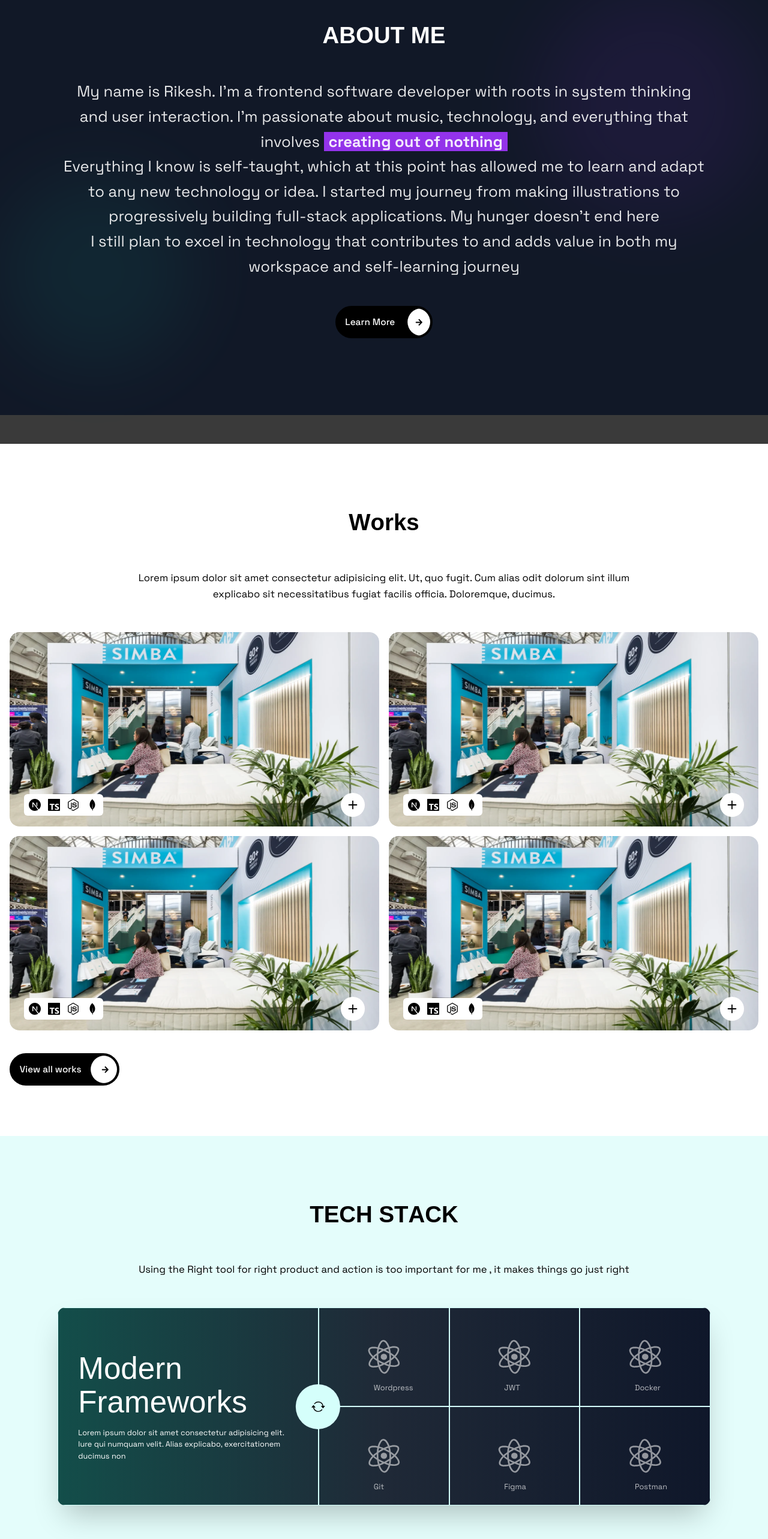
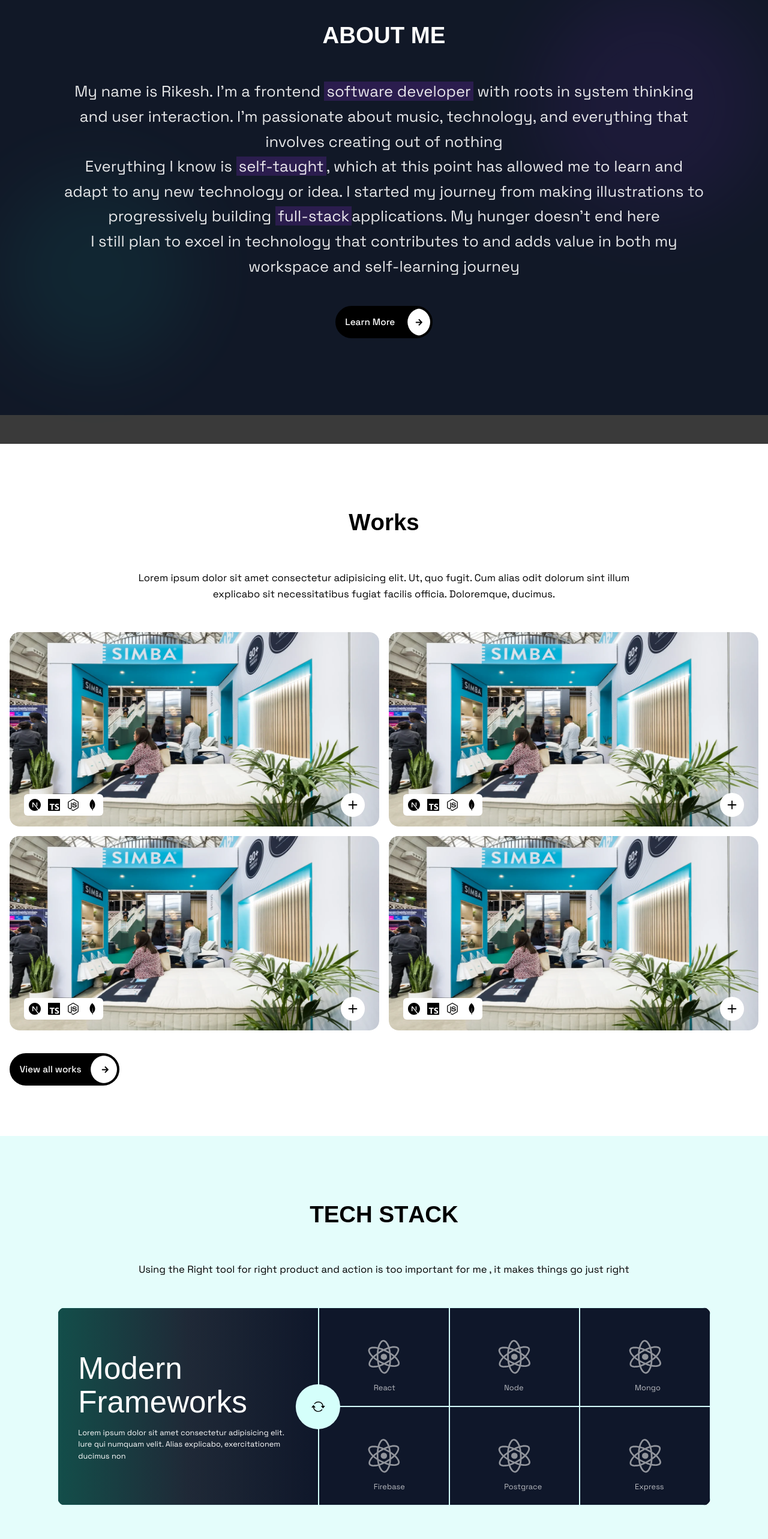
Before and after one commit to derikesh/myPortfolio, a Next.js app: page / in a window 1280 px wide. Shown: the part 960-3526 px from the top of the page at 60% size. Built offline with nearby package versions, Linux system fonts and the light colour scheme; a web font is replaced by a local one.

Commit message:
tech stack animation

```diff
--- a/package.json
+++ b/package.json
@@ -16,6 +16,8 @@
     "@studio-freight/lenis": "^1.0.42",
     "autoprefixer": "^10.4.21",
     "framer-motion": "^12.23.0",
+    "loadash": "^1.0.0",
+    "lodash": "^4.17.21",
     "next": "15.3.4",
     "next-themes": "^0.4.6",
     "postcss": "^8.5.6",
@@ -25,6 +27,7 @@
     "tailwindcss": "^3.4.17"
   },
   "devDependencies": {
+    "@types/lodash": "^4.17.20",
     "@types/node": "^20",
     "@types/react": "^19",
     "@types/react-dom": "^19",
--- a/src/app/assets/landingVector/LandingVector.tsx
+++ b/src/app/assets/landingVector/LandingVector.tsx
@@ -8,13 +8,13 @@
 }
 
 // Throttle function for performance
-const throttle = (func: Function, limit: number) => {
+export const throttle = (func: Function, limit: number) => {
   let inThrottle: boolean;
   return function(this: any, ...args: any[]) {
-    if (!inThrottle) {
+    if (inThrottle) {
       func.apply(this, args);
-      inThrottle = true;
-      setTimeout(() => inThrottle = false, limit);
+      inThrottle = false;
+      setTimeout(() => inThrottle =true, limit);
     }
   };
 };
--- a/src/app/components/Common/AnimatedDiv.tsx
+++ b/src/app/components/Common/AnimatedDiv.tsx
@@ -1,12 +1,14 @@
+'use client'
+
 import { motion } from "framer-motion";
 
 const AnimatedDiv = ({ children }: { children: React.ReactNode }) => {
   return (
     <motion.div
-      initial={{ opacity: 0, y: 20 }}
+      initial={{ opacity: 0, y: 60 }}
       whileInView={{ opacity: 1, y: 0 }}
       viewport={{ once: true }}
-      transition={{ duration: 0.5, ease: "easeOut" }}
+      transition={{ duration: 0.3, ease: "easeOut" }}
     >
       {children}
     </motion.div>
--- a/src/app/components/Home/AboutSection.tsx
+++ b/src/app/components/Home/AboutSection.tsx
@@ -29,15 +29,15 @@
 
           <AnimatedDiv>
             <p>
-              My name is Rikesh. I’m a frontend software developer with roots in
+              My name is Rikesh. I’m a frontend <span className="bg-purple-600/20 px-1">software developer</span> with roots in
               system thinking and user interaction. I’m passionate about music,
-              technology, and everything that involves <span className="bg-purple-600 px-2 font-bold">creating out of nothing</span>
+              technology, and everything that involves creating out of nothing
             </p>
 
             <p>
-              Everything I know is self-taught, which at this point has allowed me
+              Everything I know is <span className="bg-purple-600/20 px-1">self-taught</span>, which at this point has allowed me
               to learn and adapt to any new technology or idea. I started my journey
-              from making illustrations to progressively building full-stack
+              from making illustrations to progressively building <span className="bg-purple-600/20 px-1">full-stack</span>
               applications. My hunger doesn’t end here
             </p>
 
--- a/src/app/components/Home/Technology/TechStack.tsx
+++ b/src/app/components/Home/Technology/TechStack.tsx
@@ -2,6 +2,7 @@
 import SectionTitle from '../../Common/SectionTitle';
 
 import Toggle from './Toggle';
+import AnimatedDiv from '../../Common/AnimatedDiv';
 
 
 export default function TechStack() {
@@ -11,9 +12,9 @@
       <p className="md:text-[1.3vw] text-[4.6vw] md:w-[70%] w-[90%] flex flex-col gap-12 text-center items-center font-grotesk text-black mx-auto leading-relaxed my-[10vw] md:my-[3.9vw]">
        Using the Right tool for right product and action is too important for me , it makes things go just right
       </p>
-      <div className='toogle_wrap'>
+      <AnimatedDiv>
        <Toggle/>
-      </div>
+      </AnimatedDiv>
     </div>
   );
 }
--- a/src/app/components/Home/Technology/Toggle.tsx
+++ b/src/app/components/Home/Technology/Toggle.tsx
@@ -2,6 +2,8 @@
 
 import Image from 'next/image';
 import React, { useEffect, useState } from 'react';
+
+import { throttle } from '@/app/assets/landingVector/LandingVector';
 
 import ReactImg from '../../../assets/images/dump/React.svg';
 
@@ -13,42 +15,56 @@
 
 export default function Toggle() {
 
-  const [activeTech, setActiveTech] = useState<boolean>(false);
-
-  let finalArr = activeTech ? ModenFrameWorks : CMS_and_tools;
+  const [activeTech, _setActiveTech] = useState<string[]>([...ModenFrameWorks , ...CMS_and_tools]);
+  const [activeIndex, setActiveIndex] = useState<{start:number,end:number}>({start:0,end:6});
 
 
-  function changeTech(){
-    setActiveTech(!activeTech);
+  function changeIcons(){
+      setActiveIndex( (prev)=>({start:prev.end === 6 ? prev.end : 0 ,end:prev.start == 0 ? 12 : prev.start}) ) , 9000
   }
 
 
   return (
-    <div className='lg:w-[85vw] md:w-[95vw] sm:w-[90vw] w-[100%] mx-auto bg-gradient-to-r shadow-2xl from-teal-900 via-gray-800 to-slate-900 md:rounded-[1vw] rounded-xl overflow-hidden text-white tech_stack_wraper'>
+    <div className='lg:w-[85vw] md:w-[95vw] sm:w-[90vw] w-[100%] mx-auto  md:rounded-[1vw] rounded-xl overflow-hidden text-white tech_stack_wraper'>
       <div className='w-full flex md:flex-row flex-col'>
 
         {/* content left */}
-        <div className='md:w-[40%] content_left border-[#d5fffb] border-[0.1vw] relative flex flex-col items-start justify-center px-[2.6vw] md:py-0 py-[10vw]'>
+        <div className='md:w-[40%] bg-gradient-to-r shadow-2xl from-teal-900 via-gray-800 to-slate-900 content_left border-[#d5fffb] border-[0.1vw] relative flex flex-col items-start justify-center px-[2.6vw] md:py-0 py-[10vw]'>
           <h3 className='font-karantina md:text-[4vw] text-[8vw] leading-[1.1] '>Modern Frameworks</h3>
           <p className=' lg:text-[1vw] md:text-[1.5vw] text-[3vw] mt-[1vw]'>Lorem ipsum dolor sit amet consectetur adipisicing elit. Iure qui numquam velit. Alias explicabo, exercitationem ducimus non</p>
 
 
          {/* trigger change icons and conntent */}
-          <div onClick={changeTech} className='absolute md:top-[50%] md:left-[100%] left-[50%] top-[100%] transform -translate-x-1/2 -translate-y-1/2 z-20 bg-[#d5fffb] md:p-[2vw] p-[3vw] rounded-full'>
+          <div onClick={ changeIcons } className='absolute md:top-[50%] md:left-[100%] left-[50%] top-[100%] transform -translate-x-1/2 -translate-y-1/2 z-20 bg-[#d5fffb] md:p-[2vw] p-[3vw] rounded-full'>
             <BsArrowRepeat fill='black' className='md:w-[1.8vw] md:h-[1.8vw] h-[4vw] w-[4vw]' />
           </div>
 
         </div>
 
         {/* content right */}
-        <div className='content_right md:w-[60%]'>
+        <div className='content_right md:w-[60%] relative'>
           <div className='grid md:grid-cols-3 grid-cols-2 h-full'>
-            {finalArr?.map((item) => (
-              <div key={item} className='transition-transform duration-150  ease-in single_item_stack relative border-[#d5fffb] border-[0.1vw]'>
-                <Image className='tech_iconn relative m-auto md:py-[5vw] lg:py-[3.6vw] py-[9vw] opacity-60 w-[18vw] sm:w-[12vw] md:w-[9vw] lg:w-[6vw]' src={ReactImg} alt="alls" />
+            {activeTech?.map((item,index) => {
+
+                console.log('inside loop',index)
+
+              return (
+                 <div
+               key={item}
+               style={{ transitionDelay: `${(index - activeIndex.start) * 100}ms` }}
+               className={`stack-item ${index >= activeIndex.start && index < activeIndex.end  ? 'relative translate-y-0 opacity-100' : 'invisible absolute top-0 left-0 opacity-0'} transition-transform duration-500 ease-linear single_item_stack  border-[#d5fffb] border-[0.1vw] bg-slate-800 overflow-hidden`}>
+
+                <div
+                style={{ transitionDelay: `${(index - activeIndex.start) * 50}ms` }}
+                className={`origin-top ${index >= activeIndex.start && index < activeIndex.end  ? 'scale-y-100 translate-y-0 opacity-100' : 'scale-y-0 -translate-y-10 opacity-0'} transition-transform duration-300 ease-in-out bg-slate-900` } >
+                  <Image className='tech_iconn relative m-auto md:py-[5vw] lg:py-[3.6vw] py-[9vw] opacity-60 w-[18vw] sm:w-[12vw] md:w-[9vw] lg:w-[6vw]' src={ReactImg} alt="alls" />
                 <div className='absolute lg:left-[42%] md:left-[38%] left-[40%] lg:top-[75%] top-[80%] lg:text-[1vw] md:text-[1.8vw] text-[3vw] opacity-70' >{item}</div>
+                </div>
+
               </div>
-            ))}
+              )
+
+            })}
           </div>
         </div>
 
--- a/src/app/components/Home/Works.tsx
+++ b/src/app/components/Home/Works.tsx
@@ -1,3 +1,6 @@
+'use client'
+
+import AnimatedDiv from "../Common/AnimatedDiv";
 import Button from "../Common/Button";
 import SectionTitle from "../Common/SectionTitle";
 import AnimateButton from "./Works/AnimateButton";
@@ -14,12 +17,14 @@
           Lorem ipsum dolor sit amet consectetur adipisicing elit. Ut, quo fugit. Cum alias odit dolorum sint illum explicabo sit necessitatibus fugiat facilis officia. Doloremque, ducimus.
         </p>
 
-      <div className="grid md:grid-cols-2 grid-cols-1 md:gap-4 gap-28 justify-start  works_wrap">
+      <AnimatedDiv>
+        <div className="grid md:grid-cols-2 grid-cols-1 md:gap-4 gap-28 justify-start  works_wrap">
           <SingleWorkCard customeClass={'w-full h-auto  rounded-2xl md:overflow-hidden relative aspect-[692/364] h-full '} />
           <SingleWorkCard customeClass={'w-full h-auto  rounded-2xl md:overflow-hidden relative aspect-[692/364] h-full '} />
           <SingleWorkCard customeClass={'w-full h-auto  rounded-2xl md:overflow-hidden relative aspect-[692/364] h-full '} />
            <SingleWorkCard customeClass={'w-full h-auto  rounded-2xl md:overflow-hidden relative aspect-[692/364] h-full '} />
       </div>
+      </AnimatedDiv>
 
       <Button variant="primary" className="my-8 md:mt-[3vw] mt-[18vw]" >
        View all works
--- a/src/app/components/Home/Works/SingleWorkCard.tsx
+++ b/src/app/components/Home/Works/SingleWorkCard.tsx
@@ -50,7 +50,7 @@
         }`}
       >
         <h2 className="md:hidden block text-black md:text-[3vw] text-[5.6vw] bg-white pt-4 w-full text-center font-bold">Gamit</h2>
-        <p className="relative w-full text-center h-[20%] py-4  md:text-[1vw] text-[3.6vw] text-black bg-white ">Gammit is an application with 2 games implemented with  real time scoring system .unlocking avatar getting top ranked on any games </p>
+        <p className="relative w-full text-center h-[20%] py-4  md:text-[1.1vw] text-[3.6vw] text-black bg-white ">Gammit is an application with 2 games implemented with  real time scoring system .unlocking avatar getting top ranked on any games </p>
       </div>
 
     </div>
--- a/src/app/globals.css
+++ b/src/app/globals.css
@@ -37,6 +37,30 @@
 
 }
 
+.stack-item::after{
+  content: "";
+  height: 100%;
+  width: 100%;
+  inset: 0;
+  position:absolute;
+  top: 0;
+  background: black;
+  left: 0;
+  transform-origin: top;
+  z-index: -1;
+}
+
+.animation-out {
+  transition: transform 0.5s, opacity 0.5s;
+  transform: translateY(100%);
+  opacity: 0;
+}
+
+.animation-in {
+   transform: translateY(0);
+   opacity: 1;
+}
+
 /* Shake animation for interactive elements */
 @keyframes shake {
   0%, 100% { transform: translateX(0) translateY(0); }
```
Also changed, not shown: src/app/components/Common/AnimatedParagraph.tsx (deleted), src/app/components/Common/SplitText.tsx (deleted), 1 other file (tests, documents, lock files or other folders).
